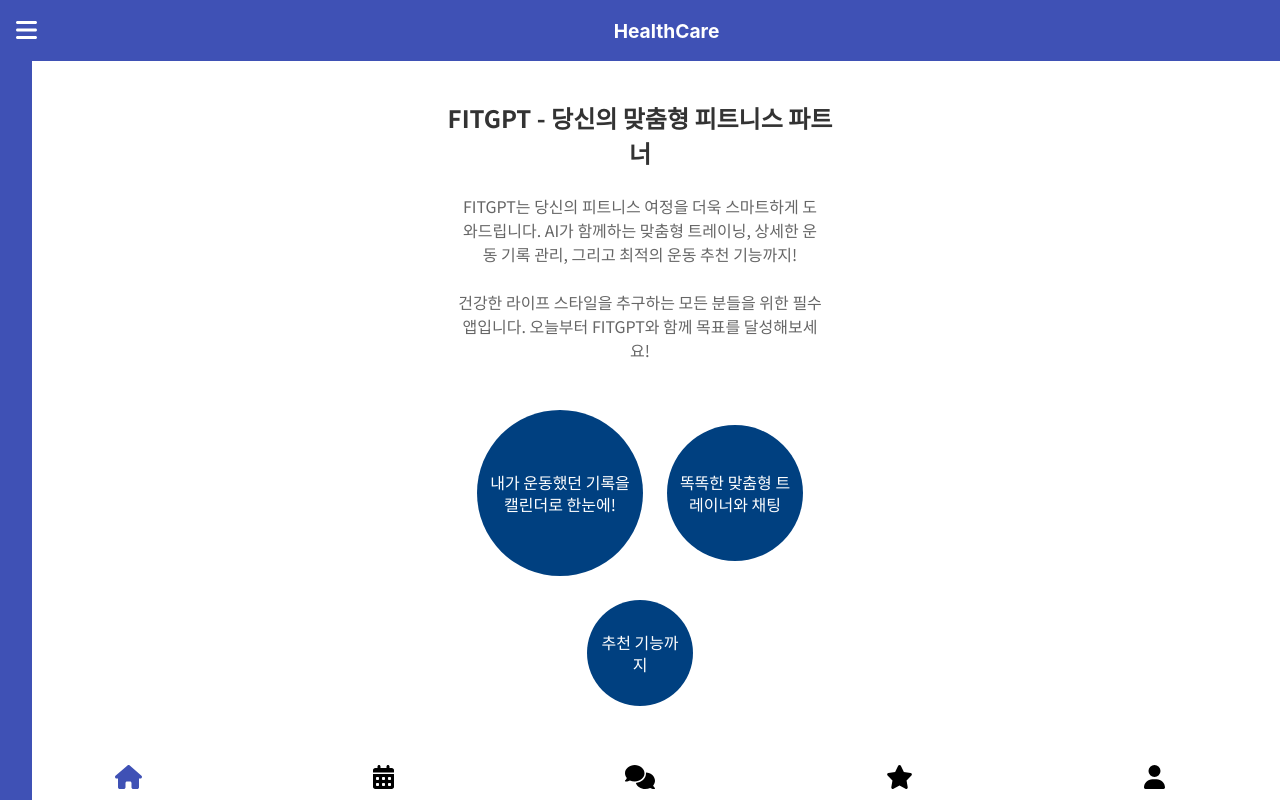
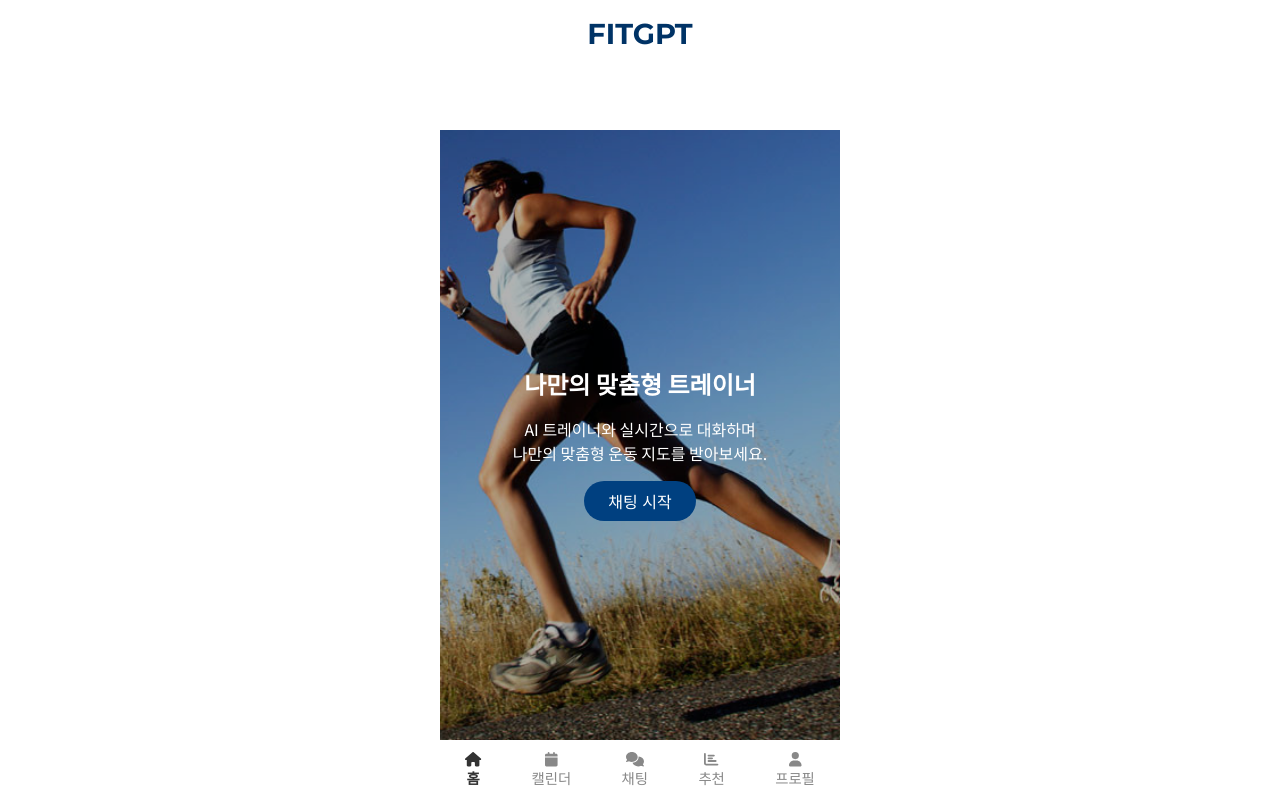
Before and after one commit to KangBJ-8303/FITGTP-SW, a React (Create React App) app in the folder fitgpt/: page / in a window 1280 px wide. Built offline with nearby package versions, Linux system fonts and the light colour scheme.

Commit message:
시스템 전부 구현

```diff
--- a/fitgpt/src/App.css
+++ b/fitgpt/src/App.css
@@ -12,6 +12,13 @@
   .App-logo {
     animation: App-logo-spin infinite 20s linear;
   }
+}
+
+body {
+  margin: 0;
+  padding: 0;
+  font-family: 'Noto Sans KR', sans-serif;
+  overflow: hidden; /* 스크롤 비활성화 */
 }
 
 .App-header {
--- a/fitgpt/src/BottomNav.jsx
+++ b/fitgpt/src/BottomNav.jsx
@@ -1,53 +1,63 @@
 // BottomNav.jsx
-import React from "react";
-import { Link, useLocation } from "react-router-dom";
-import { FontAwesomeIcon } from "@fortawesome/react-fontawesome";
-import { faHome, faCalendarAlt, faComments, faStar, faUser } from "@fortawesome/free-solid-svg-icons";
-import styled from "styled-components";
+import React from 'react';
+import { Link, useLocation } from 'react-router-dom';
+import { FontAwesomeIcon } from '@fortawesome/react-fontawesome';
+import { faHome, faCalendar, faComments, faChartBar, faUser } from '@fortawesome/free-solid-svg-icons';
+import styled from 'styled-components';
 
 const NavWrapper = styled.nav`
+  position: fixed;
+  bottom: 0;
+  left: 0;
+  right: 0;
+  height: 60px;
+  background-color: #fff;
   display: flex;
   justify-content: space-around;
   align-items: center;
-  padding: 0.5rem 0;
-  background-color: #fff;
-  position: fixed;
-  bottom: 0;
-  width: 100%;
+  border-top: 1px solid #ddd;
+  max-width: 400px;
+  margin: 0 auto;
+  font-family: 'Noto Sans KR', sans-serif;
 `;
 
-const NavLink = styled(Link)`
+const NavItem = styled(Link)`
+  color: ${({ active }) => (active ? '#333' : '#888')};
+  font-size: 0.9rem;
+  display: flex;
+  flex-direction: column;
+  align-items: center;
   text-decoration: none;
-  color: inherit;
-  text-align: center;
-  font-size: 1.5rem;
-  &.active {
-    color: #3f51b5;
-  }
+  font-weight: ${({ active }) => (active ? '700' : '400')}; // 선택된 항목 강조
 `;
 
-const BottomNav = () => {
+function BottomNav() {
   const location = useLocation();
 
   return (
     <NavWrapper>
-      <NavLink to="/" className={location.pathname === "/" ? "active" : ""}>
+      <NavItem to="/" active={location.pathname === '/'}>
         <FontAwesomeIcon icon={faHome} />
-      </NavLink>
-      <NavLink to="/Write" className={location.pathname === "/Write" ? "active" : ""}>
-        <FontAwesomeIcon icon={faCalendarAlt} />
-      </NavLink>
-      <NavLink to="/Chat" className={location.pathname === "/Chat" ? "active" : ""}>
+        <span>홈</span>
+      </NavItem>
+      <NavItem to="/calendar" active={location.pathname === '/calendar'}>
+        <FontAwesomeIcon icon={faCalendar} />
+        <span>캘린더</span>
+      </NavItem>
+      <NavItem to="/chat" active={location.pathname === '/chat'}>
         <FontAwesomeIcon icon={faComments} />
-      </NavLink>
-      <NavLink to="/Recommend" className={location.pathname === "/Recommend" ? "active" : ""}>
-        <FontAwesomeIcon icon={faStar} />
-      </NavLink>
-      <NavLink to="/Profile" className={location.pathname === "/Profile" ? "active" : ""}>
+        <span>채팅</span>
+      </NavItem>
+      <NavItem to="/recommend" active={location.pathname === '/recommend'}>
+        <FontAwesomeIcon icon={faChartBar} />
+        <span>추천</span>
+      </NavItem>
+      <NavItem to="/profile" active={location.pathname === '/profile'}>
         <FontAwesomeIcon icon={faUser} />
-      </NavLink>
+        <span>프로필</span>
+      </NavItem>
     </NavWrapper>
   );
-};
+}
 
 export default BottomNav;
--- a/fitgpt/src/Header.jsx
+++ b/fitgpt/src/Header.jsx
@@ -1,82 +1,94 @@
 // Header.jsx
-import React, { useState } from "react";
+import React from "react";
+import styled from "styled-components";
+import { useNavigate, useLocation } from "react-router-dom";
 import { FontAwesomeIcon } from "@fortawesome/react-fontawesome";
-import { faBars } from "@fortawesome/free-solid-svg-icons";
-import { Link } from "react-router-dom";
-import styled from "styled-components";
+import { faUser } from "@fortawesome/free-solid-svg-icons";
 
-const HeaderWrapper = styled.header`
+const HeaderContainer = styled.header`
   display: flex;
+  flex-direction: column;
   align-items: center;
-  justify-content: space-between;
-  padding: 1rem;
-  background-color: #3f51b5;
-  color: white;
-  position: fixed;
+  padding: 1rem 1rem 0.5rem;
+  background-color: #ffffff;
   width: 100%;
-  top: 0;
-  z-index: 10;
+  max-width: 400px;
+  margin: auto;
+  font-family: 'Montserrat', sans-serif;
+  height: 70px; /* 고정 높이 설정 */
+  box-sizing: border-box;
+  overflow: hidden; /* 내용이 넘쳐도 스크롤이나 높이 변화를 방지 */
 `;
 
 const Title = styled.h1`
-  font-size: 1.2rem;
-  margin: 0 auto;
+  font-size: 1.8rem;
+  color: #003366;
+  font-weight: bold;
+  margin: 0;
+  text-align: center;
 `;
 
-const MenuIcon = styled.div`
-  font-size: 1.5rem;
-  cursor: pointer;
+const SubContainer = styled.div`
+  display: flex;
+  flex-direction: column;
+  align-items: flex-start;
+  width: 100%;
+  padding-top: 0.5rem;
+  padding-left: 1rem;
 `;
 
-const Sidebar = styled.div`
-  position: fixed;
-  top: 0;
-  left: ${({ isOpen }) => (isOpen ? "0" : "-250px")}; /* 사이드바 열림/닫힘 상태 */
-  width: 250px;
-  height: 100vh;
-  background-color: #3f51b5;
-  color: white;
-  padding: 1rem;
-  transition: left 0.3s ease;
-  z-index: 9;
+const ProfileIcon = styled.div`
+  font-size: 1.5rem;
+  color: #333;
+  cursor: pointer;
+  margin-bottom: 0.3rem;
 `;
 
-const SidebarLink = styled(Link)`
-  display: block;
-  color: white;
-  padding: 0.5rem 0;
-  text-decoration: none;
+const PageName = styled.span`
+  font-size: 1.2rem;
+  color: #333;
+  font-weight: bold;
+`;
+
+const PageDescription = styled.p`
   font-size: 1rem;
-  &:hover {
-    color: #ddd;
-  }
+  color: #666;
+  margin-top: 0.2rem;
+  white-space: nowrap; /* 텍스트 줄바꿈 방지 */
+  overflow: hidden;
+  text-overflow: ellipsis; /* 텍스트가 넘칠 경우 ... 표시 */
 `;
 
 function Header() {
-  const [isSidebarOpen, setIsSidebarOpen] = useState(false);
+    const navigate = useNavigate();
+    const location = useLocation();
 
-  const toggleSidebar = () => {
-    setIsSidebarOpen(!isSidebarOpen);
-  };
+    const goToProfile = () => {
+      navigate("/profile");
+    };
 
-  return (
-    <>
-      <HeaderWrapper>
-        <MenuIcon onClick={toggleSidebar}>
-          <FontAwesomeIcon icon={faBars} />
-        </MenuIcon>
-        <Title>HealthCare</Title>
-      </HeaderWrapper>
+    const pageNames = {
 
-      <Sidebar isOpen={isSidebarOpen}>
-        <SidebarLink to="/" onClick={toggleSidebar}>Home</SidebarLink>
-        <SidebarLink to="/Write" onClick={toggleSidebar}>Calendar</SidebarLink>
-        <SidebarLink to="/Chat" onClick={toggleSidebar}>Chat</SidebarLink>
-        <SidebarLink to="/Recommend" onClick={toggleSidebar}>Recommendations</SidebarLink>
-        <SidebarLink to="/Profile" onClick={toggleSidebar}>Profile</SidebarLink>
-      </Sidebar>
-    </>
-  );
-}
+    };
+
+    const currentPage = pageNames[location.pathname];
+
+    return (
+      <HeaderContainer>
+        <Title>FITGPT</Title>
+        <SubContainer>
+          <ProfileIcon onClick={goToProfile}>
+
+          </ProfileIcon>
+          {currentPage && (
+            <>
+              <PageName>{currentPage.name}</PageName>
+              <PageDescription>{currentPage.description}</PageDescription>
+            </>
+          )}
+        </SubContainer>
+      </HeaderContainer>
+    );
+  }
 
 export default Header;
--- a/fitgpt/src/Main.jsx
+++ b/fitgpt/src/Main.jsx
@@ -1,91 +1,85 @@
+// Main.jsx
 import React from "react";
 import styled from "styled-components";
+import MainImage from "./asset/러닝.jpeg";
 import { useNavigate } from "react-router-dom";
 
 const Container = styled.div`
   display: flex;
   flex-direction: column;
   align-items: center;
-  padding: 1.5rem;
+  justify-content: center;
   background-color: #ffffff;
   width: 100%;
-  max-width: 400px;
-  margin: auto;
+  max-width: 400px; /* 모바일 규격에 맞춘 너비 설정 */
+  height: 100%;
+  margin: 0 auto;
+  font-family: 'Noto Sans KR', sans-serif;
+  position: relative;
+  overflow: hidden;
+`;
+
+const BackgroundImage = styled.div`
+  position: absolute;
+  top: 0;
+  left: 0;
+  width: 100%;
+  height: 100%;
+  background-image: url(${MainImage});
+  background-size: cover;
+  background-position: center;
+  filter: brightness(0.7);
+  z-index: 1;
+`;
+
+const TextContainer = styled.div`
+  z-index: 2;
   text-align: center;
-  font-family: 'Noto Sans KR', sans-serif; /* Noto Sans KR 폰트 적용 */
+  color: white;
+  padding: 1.5rem;
 `;
 
 const Title = styled.h1`
   font-size: 1.5rem;
+  font-weight: bold;
   margin-bottom: 0.5rem;
-  color: #333;
 `;
 
-const Description = styled.p`
+const Subtitle = styled.p`
   font-size: 1rem;
-  color: #666;
-  margin-bottom: 3rem;
-  line-height: 1.5;
-  padding: 0 1rem;
+  margin-bottom: 1rem;
 `;
 
-const CircleContainer = styled.div`
-  display: flex;
-  justify-content: center;
-  align-items: center;
-  gap: 1.5rem;
-  flex-wrap: wrap;
-  margin-bottom: 5rem;
-`;
-
-const CircleButton = styled.div`
-  width: ${({ size }) => size}px;
-  height: ${({ size }) => size}px;
-  display: flex;
-  align-items: center;
-  justify-content: center;
+const RunButton = styled.button`
+  padding: 0.5rem 1.5rem;
   background-color: #004080;
   color: white;
-  border-radius: 50%;
+  border: none;
+  border-radius: 20px;
   font-size: 1rem;
-  text-align: center;
-  padding: 0.5rem;
   cursor: pointer;
-  line-height: 1.4; /* 텍스트 간격 조정 */
-  transition: transform 0.2s;
-
   &:hover {
-    transform: scale(1.05);
+    background-color: #003366;
   }
 `;
 
-const Main = () => {
+function Main() {
   const navigate = useNavigate();
+
+  const goToChat = () => {
+    navigate("/chat");
+  };
 
   return (
     <Container>
-      <Title>FITGPT - 당신의 맞춤형 피트니스 파트너</Title>
-      <Description>
-        FITGPT는 당신의 피트니스 여정을 더욱 스마트하게 도와드립니다.
-        AI가 함께하는 맞춤형 트레이닝, 상세한 운동 기록 관리,
-        그리고 최적의 운동 추천 기능까지!
-        <br/><br/>
-        건강한 라이프 스타일을 추구하는 모든 분들을 위한 필수 앱입니다.
-        오늘부터 FITGPT와 함께 목표를 달성해보세요!
-      </Description>
-      <CircleContainer>
-        <CircleButton size={150} onClick={() => navigate("/Write")}>
-          내가 운동했던 기록을 캘린더로 한눈에!
-        </CircleButton>
-        <CircleButton size={120} onClick={() => navigate("/Chat")}>
-          똑똑한 맞춤형 트레이너와 채팅
-        </CircleButton>
-        <CircleButton size={90} onClick={() => navigate("/Recommend")}>
-          추천 기능까지
-        </CircleButton>
-      </CircleContainer>
+      <BackgroundImage />
+      <TextContainer>
+        <Title>나만의 맞춤형 트레이너</Title>
+        <Subtitle>AI 트레이너와 실시간으로 대화하며 <br></br>나만의 맞춤형 운동 지도를 받아보세요.</Subtitle>
+        <RunButton onClick={goToChat}>채팅 시작</RunButton>
+      </TextContainer>
     </Container>
   );
-};
+}
 
 export default Main;
--- a/fitgpt/src/Recommend.jsx
+++ b/fitgpt/src/Recommend.jsx
@@ -1,3 +1,99 @@
-export default function Recommend(){
+import React, { useState } from "react";
+import styled from "styled-components";
 
+const RecommendContainer = styled.div`
+  display: flex;
+  flex-direction: column;
+  align-items: center;
+  padding: 1.5rem;
+  max-width: 350px;
+  margin: auto;
+  background-color: #f7f7f7;
+`;
+
+const Title = styled.h2`
+  font-size: 1.5rem;
+  color: #003366;
+  margin-bottom: 1rem;
+`;
+
+const Button = styled.button`
+  padding: 10px 20px;
+  font-size: 1rem;
+  color: #fff;
+  background-color: #004080;
+  border: none;
+  border-radius: 5px;
+  cursor: pointer;
+  margin-bottom: 1.5rem;
+
+  &:hover {
+    background-color: #003366;
+  }
+`;
+
+const RecommendationContainer = styled.div`
+  width: 100%;
+  max-width: 300px;
+  text-align: center;
+`;
+
+const RecommendationTitle = styled.h3`
+  font-size: 1.2rem;
+  color: #003366;
+  margin-bottom: 0.5rem;
+`;
+
+const RecommendationText = styled.p`
+  font-size: 1rem;
+  color: #333;
+  background-color: #d0e4f7;
+  padding: 10px;
+  border-radius: 5px;
+`;
+
+export default function Recommend() {
+  const [recommendation, setRecommendation] = useState({
+    diet: "",
+    exercise: ""
+  });
+
+  const getRecommendations = () => {
+    const diets = [
+      "근육 증가를 위한 고단백 식단",
+      "체중 감량을 위한 저탄수화물 식단",
+      "체중 유지를 위한 균형 잡힌 식단",
+      "건강한 삶을 위한 채식 식단"
+    ];
+
+    const exercises = [
+      "30분 유산소 운동",
+      "45분 근력 운동",
+      "15분 요가 세션",
+      "1시간 자전거 타기"
+    ];
+
+    const randomDiet = diets[Math.floor(Math.random() * diets.length)];
+    const randomExercise = exercises[Math.floor(Math.random() * exercises.length)];
+
+    setRecommendation({
+      diet: randomDiet,
+      exercise: randomExercise
+    });
+  };
+
+  return (
+    <RecommendContainer>
+      <Title>오늘의 추천</Title>
+      <Button onClick={getRecommendations}>추천 받기</Button>
+      <RecommendationContainer>
+        <RecommendationTitle>식단</RecommendationTitle>
+        <RecommendationText>{recommendation.diet || "추천을 받으려면 버튼을 눌러주세요."}</RecommendationText>
+      </RecommendationContainer>
+      <RecommendationContainer>
+        <RecommendationTitle>운동</RecommendationTitle>
+        <RecommendationText>{recommendation.exercise || "추천을 받으려면 버튼을 눌러주세요."}</RecommendationText>
+      </RecommendationContainer>
+    </RecommendContainer>
+  );
 }
```
Also changed, not shown: fitgpt/src/App.js (+7 -5 lines), fitgpt/src/Calendar.jsx (+41 -14 lines), fitgpt/src/Chat.jsx (+12 -7 lines), fitgpt/src/Profile.jsx (added, +103 -0 lines), fitgpt/public/index.html (line endings or trailing spaces), fitgpt/src/asset/러닝.jpeg (added).
